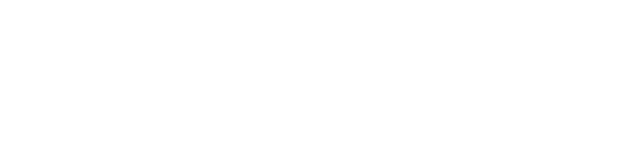
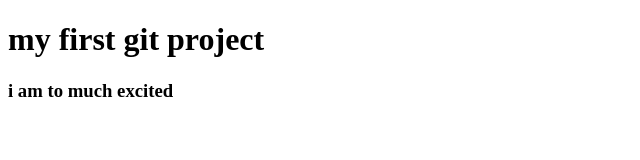
Before and after one commit to tuhinahmed-cse/first-repo, a plain HTML site: page index.html in a window 1280 px wide. Shown: the whole page, without its empty margins (0-640 px from the left). Drawn offline with Linux system fonts and the light colour scheme.

Commit message:
add 2 line

```diff
--- a/index.html
+++ b/index.html
@@ -7,6 +7,8 @@
     <title>MY Git</title>
 </head>
 <body>
+    <h1> my first git project</h1>
+    <h3> i am to much excited  </h3>
+</body>
 
-</body>
 </html>
```
